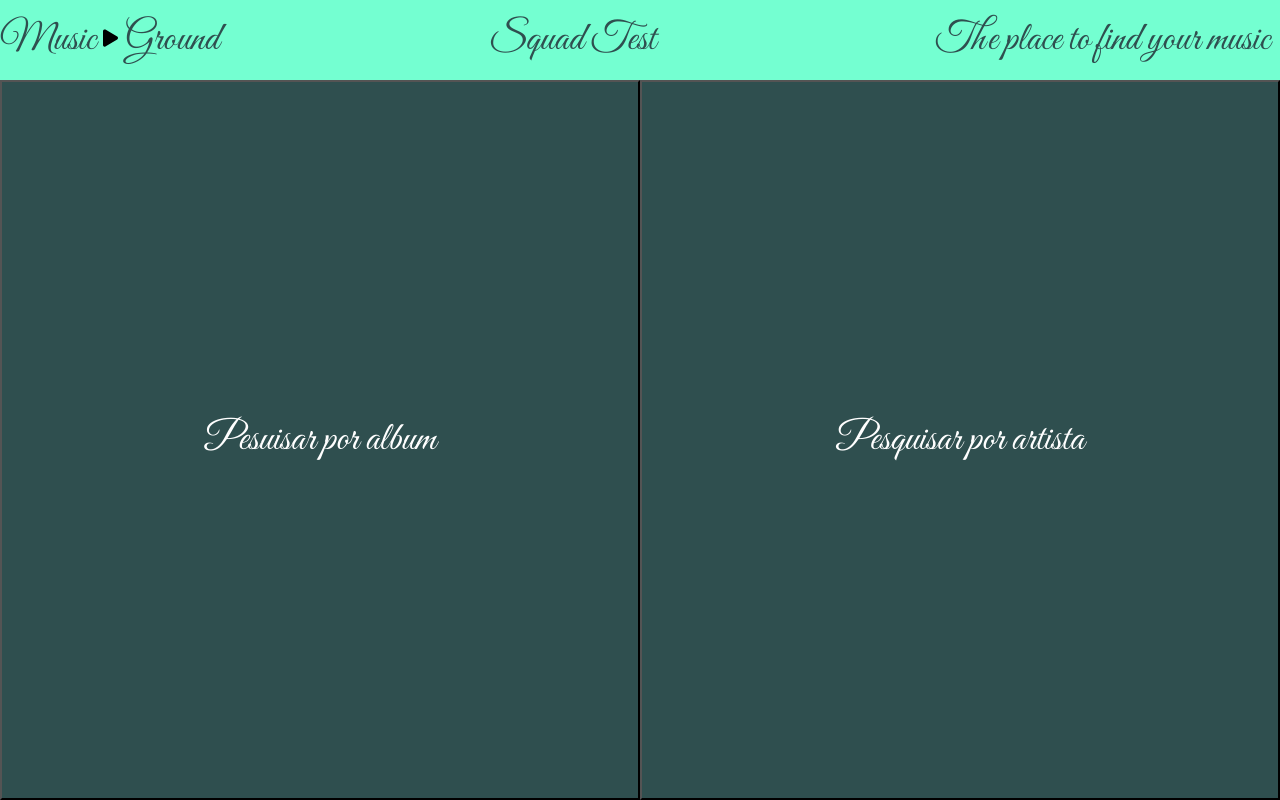
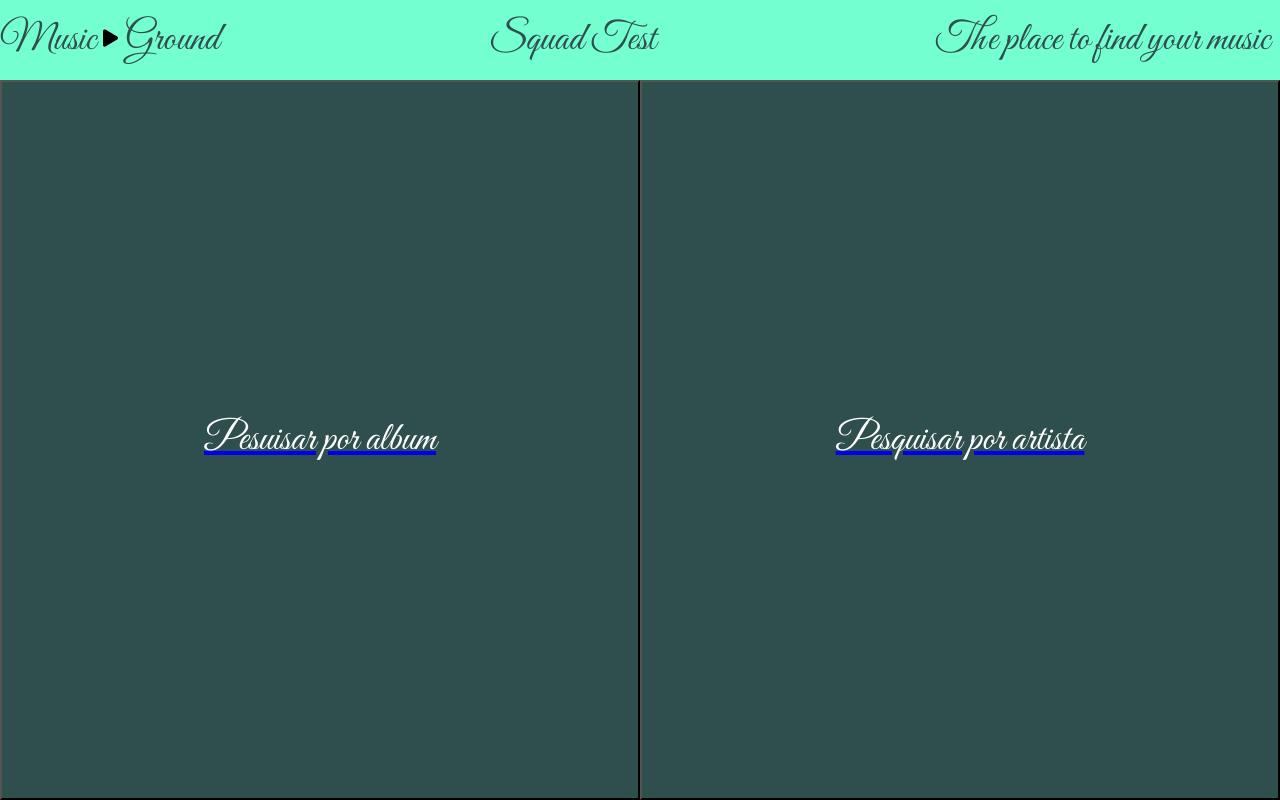
Before and after one commit to Guilherme1067/Squads, a React (Create React App) app: page / in a window 1280 px wide. Built offline with nearby package versions, Linux system fonts and the light colour scheme.

Commit message:
created searchers pages and album methods

```diff
--- a/package.json
+++ b/package.json
@@ -10,8 +10,11 @@
     "@types/node": "^12.0.0",
     "@types/react": "^16.9.0",
     "@types/react-dom": "^16.9.0",
+    "@types/react-router-dom": "^5.1.5",
+    "axios": "^0.20.0",
     "react": "^16.13.1",
     "react-dom": "^16.13.1",
+    "react-router-dom": "^5.2.0",
     "react-scripts": "3.4.3",
     "typescript": "~3.7.2"
   },
--- a/src/App.tsx
+++ b/src/App.tsx
@@ -1,12 +1,12 @@
 import React from 'react';
 
 import Landing from './pages/Landing/index'
-
+import Routes from './routes'
 function App() {
   return (
     <div className="App">
       <div>
-        <Landing />
+        <Routes />
       </div>
     </div>
   );
--- /dev/null
+++ b/src/pages/AlbumSearch/index.tsx
@@ -0,0 +1,43 @@
+import React, { Component } from 'react';
+import axios from 'axios';
+
+import Header from '../../components/Header'
+
+class Albums extends Component {
+
+    state = {
+        album: [
+            {
+                name: "",
+                artist: "",
+                url: "",
+                img: ""
+            },
+        ],
+    }
+    getAlbum = async (albumName: string) => {
+        const data = await axios.get(`http://ws.audioscrobbler.com/2.0/?method=album.search&album=${albumName}&api_key=de4c910b37c6d7dad7b6d6b551a1ded5&format=json`);
+        const album = data.data.results.albummatches.album;
+
+        this.setState({ album })
+    }
+    render() {
+        this.getAlbum('ANTI');
+        const { album } = this.state;
+        console.log(album)
+        return (
+            <div>
+                <header>
+                    <Header />
+                </header>
+
+                <section className="albums">
+                    {
+                        album.map(element => <div>{element.name}</div>)
+                    }
+                </section>
+            </div>
+        )
+    }
+}
+export default Albums;
--- /dev/null
+++ b/src/pages/ArtistSearch/index.tsx
@@ -0,0 +1,13 @@
+import React from 'react';
+
+import Header from '../../components/Header'
+
+function Artist() {
+    return (
+        <header>
+            <Header />
+        </header>
+    )
+}
+
+export default Artist;
--- a/src/pages/Landing/index.tsx
+++ b/src/pages/Landing/index.tsx
@@ -1,5 +1,5 @@
 import React from 'react';
-
+import { Link } from 'react-router-dom';
 import Header from '../../components/Header/index'
 
 import './style.css'
@@ -9,13 +9,10 @@ function Landing() {
         <div>
             <Header />
             <div>
-            <div className='buttons'>
-
-            <button>Pesuisar por album</button>
-
-            <button>Pesquisar por artista</button>
-            </div>
-
+                <div className='buttons'>
+                    <Link  to="/albums"><button>Pesuisar por album</button></Link>
+                    <Link to="/artist"><button>Pesquisar por artista</button></Link>
+                </div>
             </div>
         </div>
     )
--- a/src/pages/Landing/style.css
+++ b/src/pages/Landing/style.css
@@ -9,8 +9,12 @@ button {
     font-size: 40px;
     transition: 1s;
     color: white;
+    text-decoration: none;
+
 }
-
+Link{
+    text-decoration: none;
+}
 button:hover {
 background:#274242;
 color: #fdffff;
--- /dev/null
+++ b/src/routes.tsx
@@ -0,0 +1,18 @@
+import React from 'react';
+import { BrowserRouter, Route } from 'react-router-dom';
+
+import Albums from './pages/AlbumSearch';
+import Artist from './pages/ArtistSearch';
+import Landing from './pages/Landing'
+
+function Routes() {
+    return (
+        <BrowserRouter>
+            <Route exact path='/' component={Landing} />
+            <Route path='/albums' component={Albums} />
+            <Route path='/artist' component={Artist} />
+        </BrowserRouter>
+    )
+}
+
+export default Routes;
```
Also changed, not shown: src/pages/AlbumSearch/style.css (added), src/pages/ArtistSearch/style.css (added), 1 other file (tests, documents, lock files or other folders).
